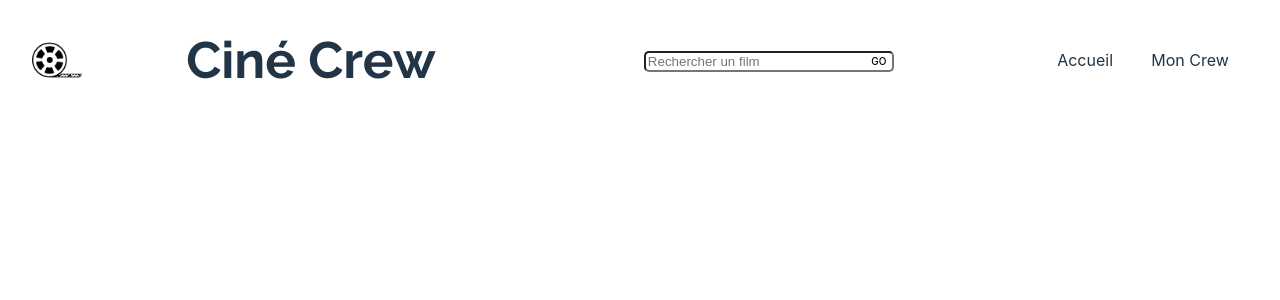
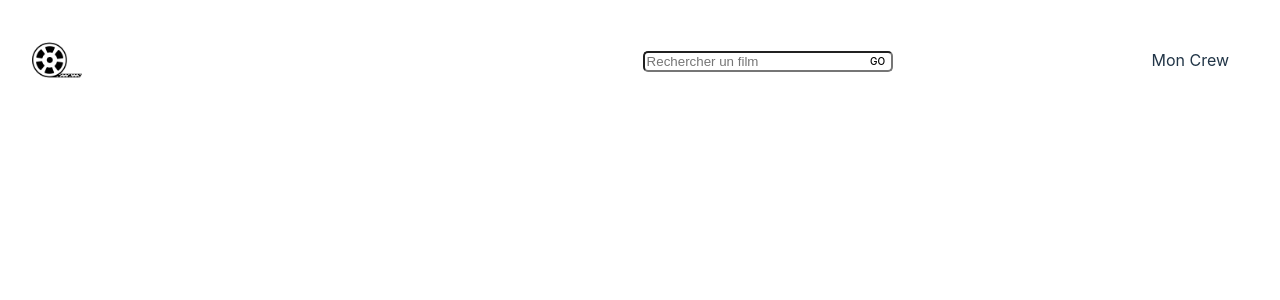
Before and after one commit to Msgau/site_cine, a React (Vite) app: page / in a window 1280 px wide. Shown: the top 300 px of the page. Built offline with nearby package versions, Linux system fonts and the light colour scheme.

Commit message:
J'ai réussi à récupérer l'url dans SearchResult et c'était pas si compliqué ptn

```diff
--- a/src/components/Header.jsx
+++ b/src/components/Header.jsx
@@ -1,13 +1,13 @@
 import logo from '../assets/LOGO.png'
 import '../styles/header.css'
 import MovieSearch from './MovieSearch';
-// import { Link, NavLink, useLocation } from "react-router-dom";
+import { Link, NavLink, useLocation } from "react-router-dom";
 
 export default function Header() {
   return(
     <header>
       <img src={logo} alt="logo" className='logo'/>
-      <h1>Ciné Crew</h1>
+      <h1><NavLink to="/">Ciné Crew</NavLink></h1>
       <MovieSearch />
       <Menu />
     </header>
@@ -21,11 +21,9 @@ function Menu() {
     <nav className="navbar">
       <ul>
         <li>
-          {/* <NavLink to="/" style={{
-              textDecoration: location.pathname === "/" ? "underline" : "none"
-            }}> */}
+          <NavLink to="/">
             Accueil
-          {/* </NavLink> */}
+          </NavLink>
         </li>
         <li>
           {/* <NavLink to="/about" style={{
--- a/src/components/MovieSearch.jsx
+++ b/src/components/MovieSearch.jsx
@@ -6,16 +6,16 @@ import { AppContext } from '../context/AppContext';
 
 const MovieSearch = () => {
   const [searchTerm, setSearchTerm] = useState('');
-  const { setResponseData, setImageUrl, setTotalPages } = useContext(AppContext); // Accédez à responseData via useContext
+  const { setResponseData, setImageUrl, setTotalPages, setRequestUrl } = useContext(AppContext); // Accédez à responseData via useContext
   const navigate = useNavigate(); // Initialisez useNavigate
 
   const handleSearch = (event) => {
     event.preventDefault();
 
     const apiKey = '3d5c29e0c046f6e5a8ccfd97fd8abd28';
-    const url = `https://api.themoviedb.org/3/search/movie?api_key=${apiKey}&query=${searchTerm}&include_adult=false&page=1`;
+    const requestUrl = `https://api.themoviedb.org/3/search/movie?api_key=${apiKey}&query=${searchTerm}&include_adult=false&page=1`;
 
-    axios.get(url)
+    axios.get(requestUrl)
       .then(response => {
         // Traitement des données de réponse ici
         const totalPages = response.data.total_pages
@@ -25,8 +25,9 @@ const MovieSearch = () => {
         const imageUrl = response.data.results.map(movie => movie.poster_path);
         setResponseData(title); // Mise à jour de responseData via setResponseData
         setImageUrl(imageUrl);
+        setRequestUrl(requestUrl);
         setTotalPages(totalPages);
-        navigate('/searchresults');
+        navigate(`/searchresults/1`);
       })
       .catch(error => {
         // Gestion des erreurs ici
--- a/src/context/AppContext.jsx
+++ b/src/context/AppContext.jsx
@@ -6,9 +6,10 @@ export const AppProvider = ({ children }) => {
   const [responseData, setResponseData] = useState(null);
   const [imageUrl, setImageUrl] = useState(null);
   const [totalPages, setTotalPages] = useState(null);
+  const [requestUrl, setRequestUrl] = useState(null);
 
   return (
-    <AppContext.Provider value={{ responseData, setResponseData, imageUrl, setImageUrl, totalPages, setTotalPages }}>
+    <AppContext.Provider value={{ responseData, setResponseData, imageUrl, setImageUrl, totalPages, setTotalPages, requestUrl, setRequestUrl }}>
       {children}
     </AppContext.Provider>
   );
--- a/src/pages/Error404.jsx
+++ b/src/pages/Error404.jsx
@@ -1,10 +1,10 @@
 import { Link } from "react-router-dom";
-// import Header from "../components/Header";
+import Header from "../components/Header";
 
 export default function Error404() {
   return (
     <div>
-      {/* <Header /> */}
+      <Header />
       <div id="error404">
         <div id="number404">404</div>
         <p><span>Oups! La page que</span> <span className="lineBreak">vous demandez n'existe pas.</span></p>
--- a/src/pages/Routes.jsx
+++ b/src/pages/Routes.jsx
@@ -14,7 +14,7 @@ function RouteConfiguration() {
             <Route path="/" element={<Home />} />
             <Route path="/home" element={<Home />} />
             <Route path="/*" element={<Error404 />} />
-            <Route path="/searchresults" element={<SearchResults />} />
+            <Route path="/searchresults/:page" element={<SearchResults />} />
             {/* <Route path='/rooms/:id' element={<Rooms />} /> */}
           </Routes>
         </Router>
--- a/src/pages/SearchResults.jsx
+++ b/src/pages/SearchResults.jsx
@@ -3,10 +3,11 @@ import { AppContext } from '../context/AppContext';
 import '../styles/SearchResults.css';
 import defaultImage from '../assets/image-non-disponible.png';
 import Header from '../components/Header';
+import axios from 'axios';
 
 const SearchResults = () => {
-  const { responseData, imageUrl, totalPages } = useContext(AppContext); // Accédez à responseData, imageUrl et totalPages via useContext
-
+  const { responseData, imageUrl, totalPages, requestUrl } = useContext(AppContext); // Accédez à responseData, imageUrl et totalPages via useContext
+    console.log(requestUrl);
   return (
     <div>
       <Header />
--- a/src/styles/header.css
+++ b/src/styles/header.css
@@ -7,7 +7,17 @@ header {
     max-width: 1280px;
     /* background-color: white; */
 }
-
+header a {
+    text-decoration: none;
+    color: white;
+}
+h1 a:hover {
+    color: white;
+}
+header ul a:hover {
+    text-decoration: underline;
+    color: white;
+}
 .logo {
     width: 50px;
     border-radius: 10px;
```
